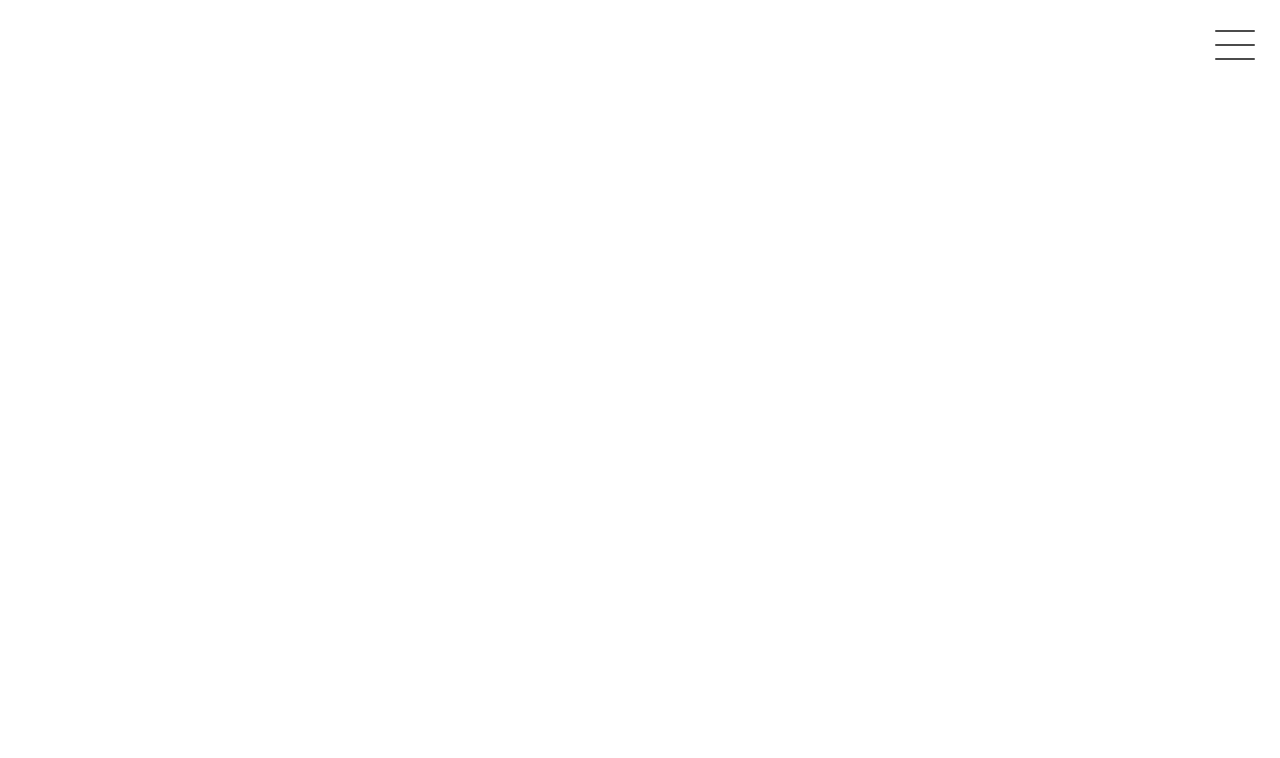
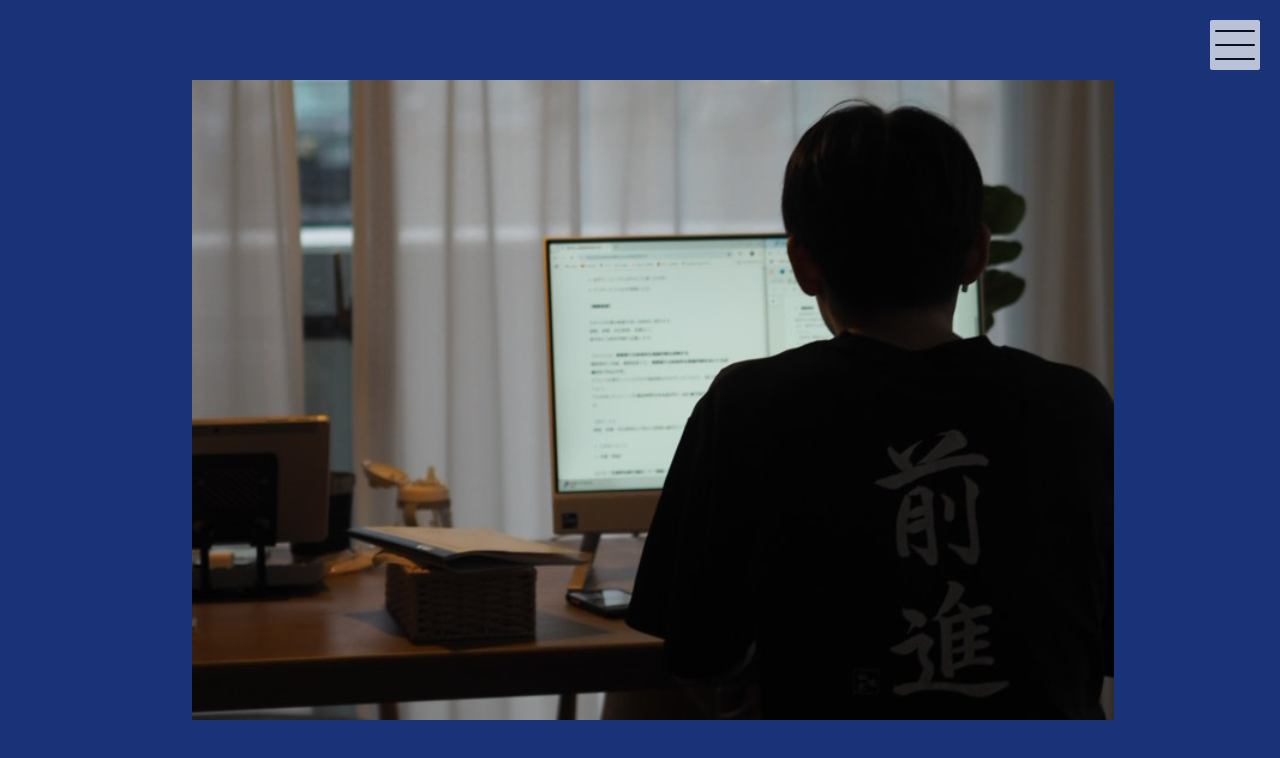
Before and after one commit to LSbard000com/My-Portfolio, a React (Vite) app: page / in a window 1280 px wide. Shown: the top 758 px of the page. Built offline with nearby package versions, Linux system fonts and the light colour scheme; a web font is replaced by a local one.

Commit message:
トグルボタン完成

```diff
--- a/src/App.css
+++ b/src/App.css
@@ -39,7 +39,7 @@
     opacity: .7;
     z-index: 3;
     position: fixed;
-    transition-duration: .3s;
+    transition-duration: 1s;
 }
 
 .top .nav-btn:hover {
@@ -51,21 +51,45 @@
     width: 80%;
     height:2px;
     background-color: black;
-    border-radius: 2px;
+    border-radius: 5px;
     position: absolute;
     left: calc(50px * 0.1);
 }
 
 .top .nav-btn span:nth-child(1) {
     top: calc(50px * 0.2);
+    transition-duration: 1s;
 }
 
 .top .nav-btn span:nth-child(2) {
     top: calc(50px * 0.5 - 1px);
+    transition-duration: 1s;
 }
 
 .top .nav-btn span:nth-child(3) {
     bottom: calc(50px * 0.2);
+    transition-duration: 1s;
+}
+
+/* openのときのトグルボタン */
+.open .nav-btn {
+    background-color: var(--navy);
+}
+
+.open .nav-btn span:nth-child(1) {
+    transform: rotate(315deg);
+    top: calc(50px * 0.5 - 1px);
+    background-color: #fff;
+}
+
+.open .nav-btn span:nth-child(2) {
+    opacity: 0;
+}
+
+.open .nav-btn span:nth-child(3) {
+    transform: rotate(-315deg);
+    top: calc(50px * 0.5 - 1px);
+    background-color: #fff;
 }
 
 /* ナビゲーション（サイドバー） */
@@ -78,7 +102,7 @@
     top: 0;
     left: -500px;
     z-index: 2;
-    transition-duration: .5s;
+    transition-duration: 1s;
 }
 
 .open .navigation {
--- a/src/components/Top.tsx
+++ b/src/components/Top.tsx
@@ -6,7 +6,7 @@ const top = () => {
     const [open, setOpen] = useState<boolean>(false)
 
   return (
-    <div className="top">
+    <div className={`top ${open ? 'open' : ''}`}>
         <div className='title'>
             <img src={topImage} alt='top image' />
         </div>
@@ -15,7 +15,7 @@ const top = () => {
             <span></span>
             <span></span>
         </div>
-        <div className={open ? '' : 'open'}>
+        <div>
             <nav className='navigation'>
 
             </nav>
```
